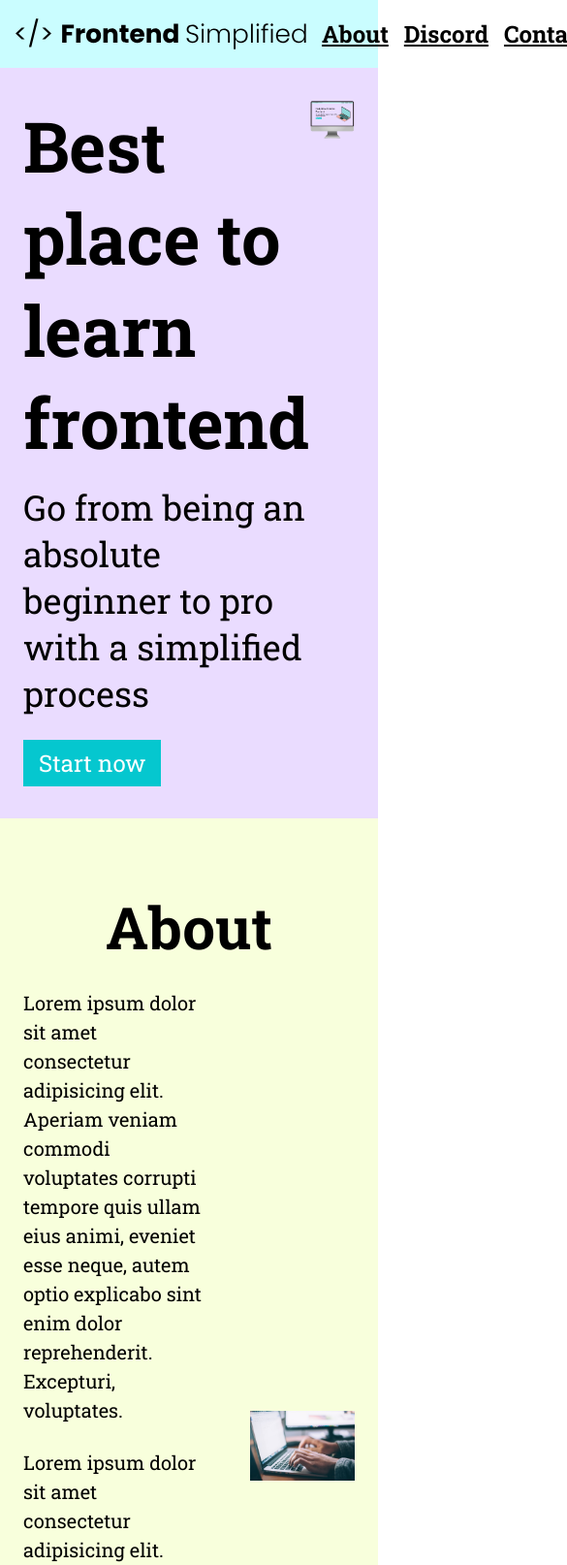
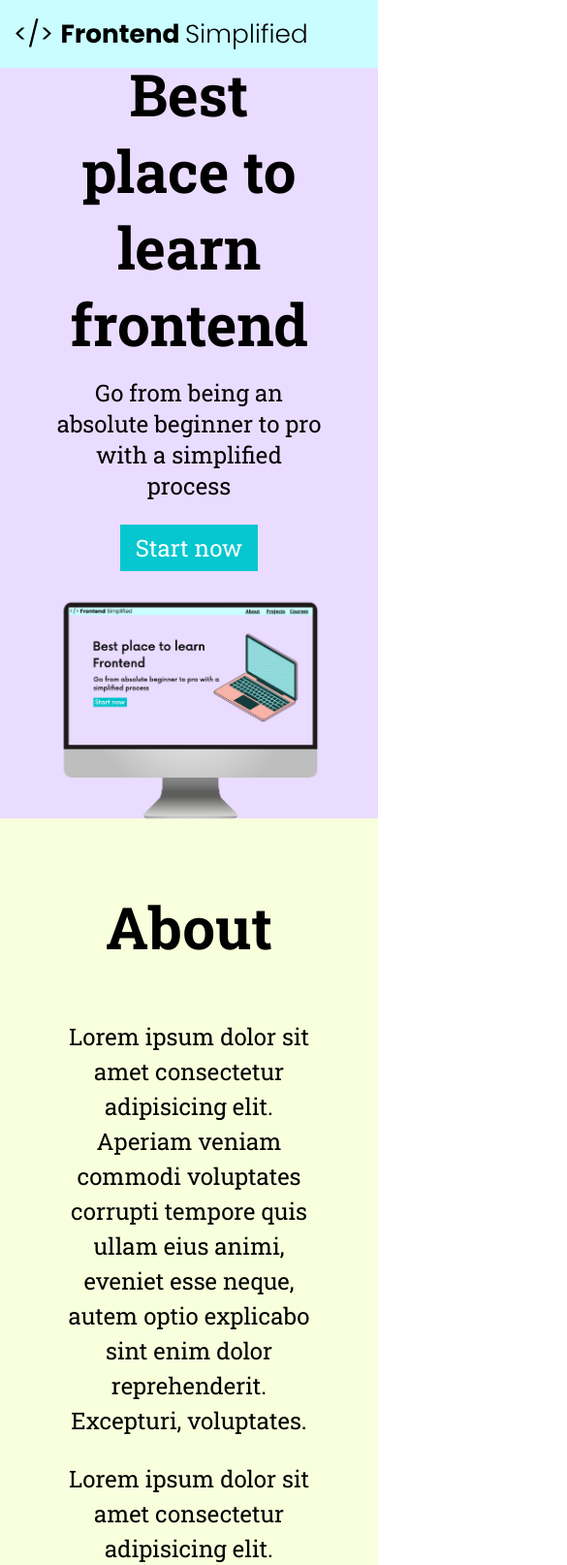
Before and after one commit to Moody798/Mini-Project, a plain HTML site: page index.html in a window 390 px wide. Shown: the top 1614 px of the page at 97% size, 585 px wide, since content can reach past the window. Drawn offline with Linux system fonts and the light colour scheme.

Commit message:
Responsive Project

```diff
--- a/index.html
+++ b/index.html
@@ -19,13 +19,13 @@
       </nav>
       <header>
         <div class="row">
-          <div>
+          <div class="home__description">
             <h1>Best place to learn frontend</h1>
             <p>
               Go from being an absolute beginner to pro with a simplified
               process
             </p>
-            <button>Start now</button>
+            <button class="home__description__button">Start now</button>
           </div>
           <figure>
             <img
--- a/styles.css
+++ b/styles.css
@@ -62,6 +62,7 @@ li {
   align-content: center;
   justify-content: center;
   margin: 0 auto;
+  padding: 32px;
 }
 #about {
   padding: 48px 0;
@@ -100,37 +101,89 @@ img {
   background-color: #cefeff;
   padding: 48px 0;
 }
-#contact{
-    background-color:#dce9ff;
+#contact {
+  background-color: #dce9ff;
   padding: 48px 0;
 }
-form{
+form {
   width: 100%;
   max-width: 600px;
   display: flex;
   flex-direction: column;
   margin: 0 auto;
+  padding: 0 24px;
 }
-input,textarea{
+input,
+textarea {
   margin-bottom: 24px;
   font-size: 20px;
   padding: 6px 12px;
 }
-footer{
+footer {
   background-color: #aaf5ff;
   display: flex;
   flex-direction: column;
   align-items: center;
   padding: 48px 0;
-
 }
-.footer__logo{
+.footer__logo {
   max-width: 480px;
   margin-bottom: 16px;
 }
-.footer__links{
+.footer__links {
   margin-bottom: 32px;
 }
-.footer__link{
+.footer__link {
   padding: 0 16px;
 }
+/*small phones, tablets,large smartphones*/
+@media (max-width: 728px) {
+  .row {
+    flex-direction: column;
+  }
+  .home__description {
+    margin-bottom: 24px;
+    display: flex;
+    flex-direction: column;
+    align-items: center;
+  }
+  .home__description__button{
+    max-width: 240px;
+  }
+  h1 {
+    text-align: center;
+    font-size: 60px;
+  }
+  .row p {
+    text-align: center;
+    font-size: 24px;
+  }
+  ul{
+    display: none;
+  }
+  .section__description{
+    flex-direction: column;
+  }
+  .section__description__wrapper{
+    width: 100%;
+  }
+  .about__img__Wrapper{
+    width: 100%;
+  }
+  #discord .section__description{
+    flex-direction: column-reverse;
+  }
+  footer{
+    padding: 48px 24px;
+  }
+  .footer__logo{
+    max-width: 360px;
+  }
+  .footer__link{
+    padding: 0 4px;
+    font-size: 18px;
+  }
+  .footer__links{
+    margin-bottom: 24px;
+  }
+}
```
Lines whose indentation alone changed are shown as unchanged.
